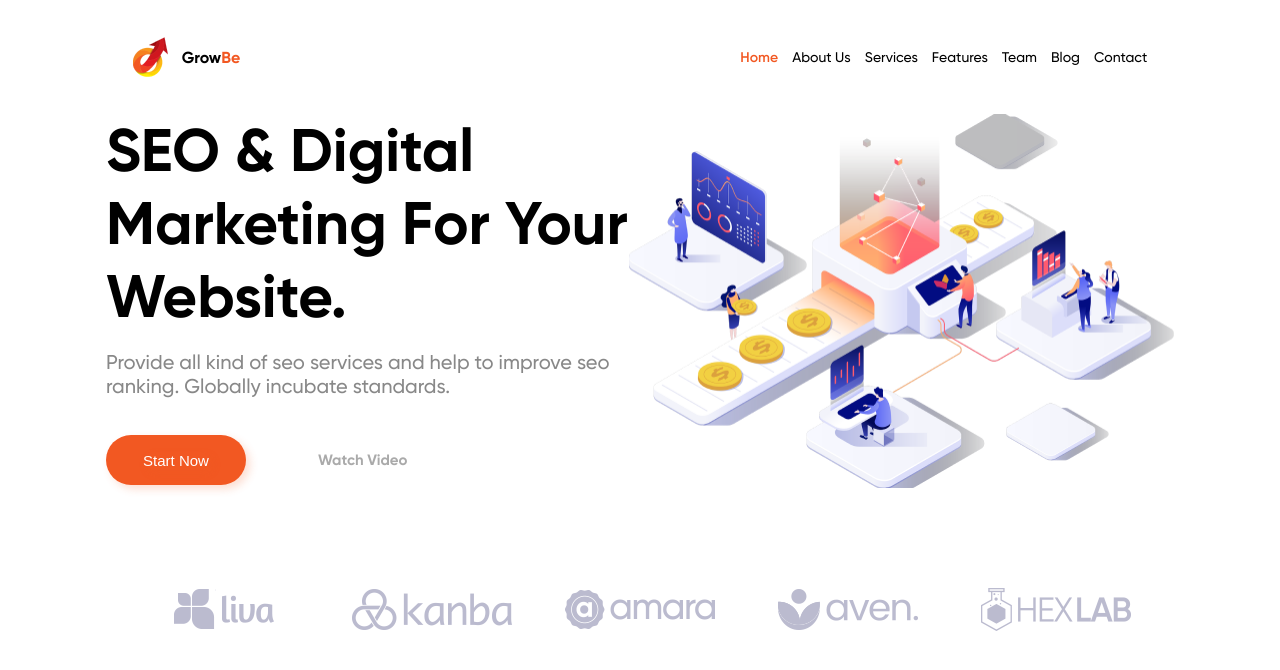
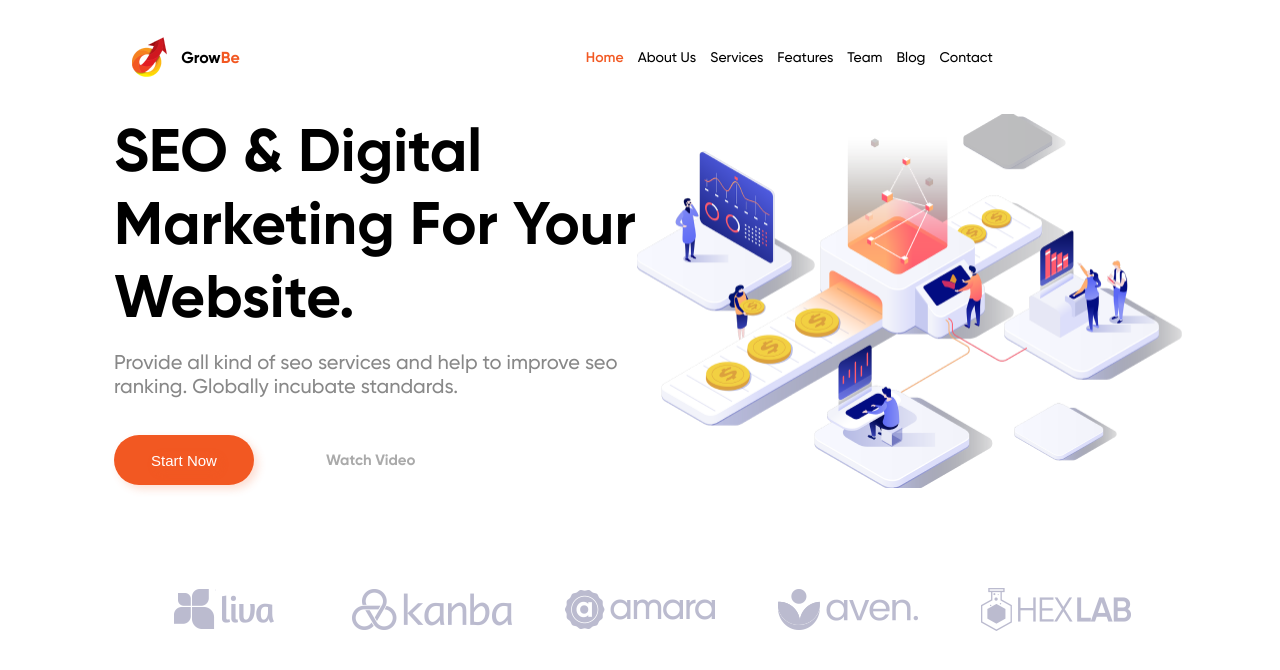
Before and after one commit to SketchLife0/basics_HTML_CSS, a plain HTML site: page Seminar3/index.html in a window 1280 px wide. Drawn offline with Linux system fonts and the light colour scheme.

Commit message:
bug fixing

```diff
--- a/Seminar3/index.html
+++ b/Seminar3/index.html
@@ -1,13 +1,15 @@
 <!DOCTYPE html>
 <html lang="en">
+
 <head>
     <meta charset="UTF-8">
     <meta name="viewport" content="width=device-width, initial-scale=1.0">
     <title>Document</title>
     <link rel="stylesheet" href="style.css">
 </head>
+
 <body>
-    <header class="header">
+    <header class="header center">
         <img class="header_logo" src="img/logo.png" alt="Логотип">
         <div class="header_brand">
             <p>Grow</p>
@@ -24,10 +26,11 @@
         </div>
     </header>
     <main>
-        <section>
+        <section class="center">
             <div class="main_text_container">
                 <h1 class="main_info">SEO & Digital Marketing For Your Website.</h1>
-                <p class="additional_info">Provide all kind of seo services and help to improve seo ranking. Globally incubate standards.</p>
+                <p class="additional_info">Provide all kind of seo services and help to improve seo ranking. Globally
+                    incubate standards.</p>
                 <div class="buttons">
                     <button class="main_button"><a class="main_button" href="#start">Start Now</a></button>
                     <a href="#video" class="link">Watch Video</a>
@@ -36,7 +39,7 @@
             <img src="img/pngfind.png" alt="Основная иллюстрация">
         </section>
     </main>
-    <footer>
+    <footer class="center">
         <img src="img/footer1.png" alt="liva">
         <img src="img/footer2.png" alt="kanba">
         <img src="img/footer3.png" alt="amara">
@@ -45,4 +48,5 @@
     </footer>
 
 </body>
+
 </html>
--- a/Seminar3/style.css
+++ b/Seminar3/style.css
@@ -17,6 +17,12 @@ html{
     font-family: Gilroy;
 }
 
+.center{
+    padding-left: calc(50% - 645px);
+    padding-right: calc(50% - 645px);
+    margin: 0   ;
+}
+
 .header{
     height: 114px;
     display: flex;
@@ -25,11 +31,12 @@ html{
 }
 .header_logo{
     display: flex;
+    margin-left: 59px;
     margin-right: 14px;
 }
 .header_brand{
     display: flex;
-    margin-right: 500px;
+    margin-right: 346px;
 }
 .header_brand_add_color{
     color: #F25822;
@@ -38,6 +45,7 @@ html{
 .header_menu{
     display: flex;
     gap: 14px;
+    margin-right: 214px;
 }
 .header_menu_main_elem{
     color: #F25822;
@@ -68,7 +76,8 @@ section{
 }
 .main_text_container{
     width: 522px;
-height: 374px;
+    height: 374px;
+    margin-left: 16px;
 }
 .main_info{
     color: #000;
@@ -120,5 +129,5 @@ footer{
     gap: 48px;
 }
 body, h1, p{
-    margin: 0;
+    margin: 0 auto;
 }
```
